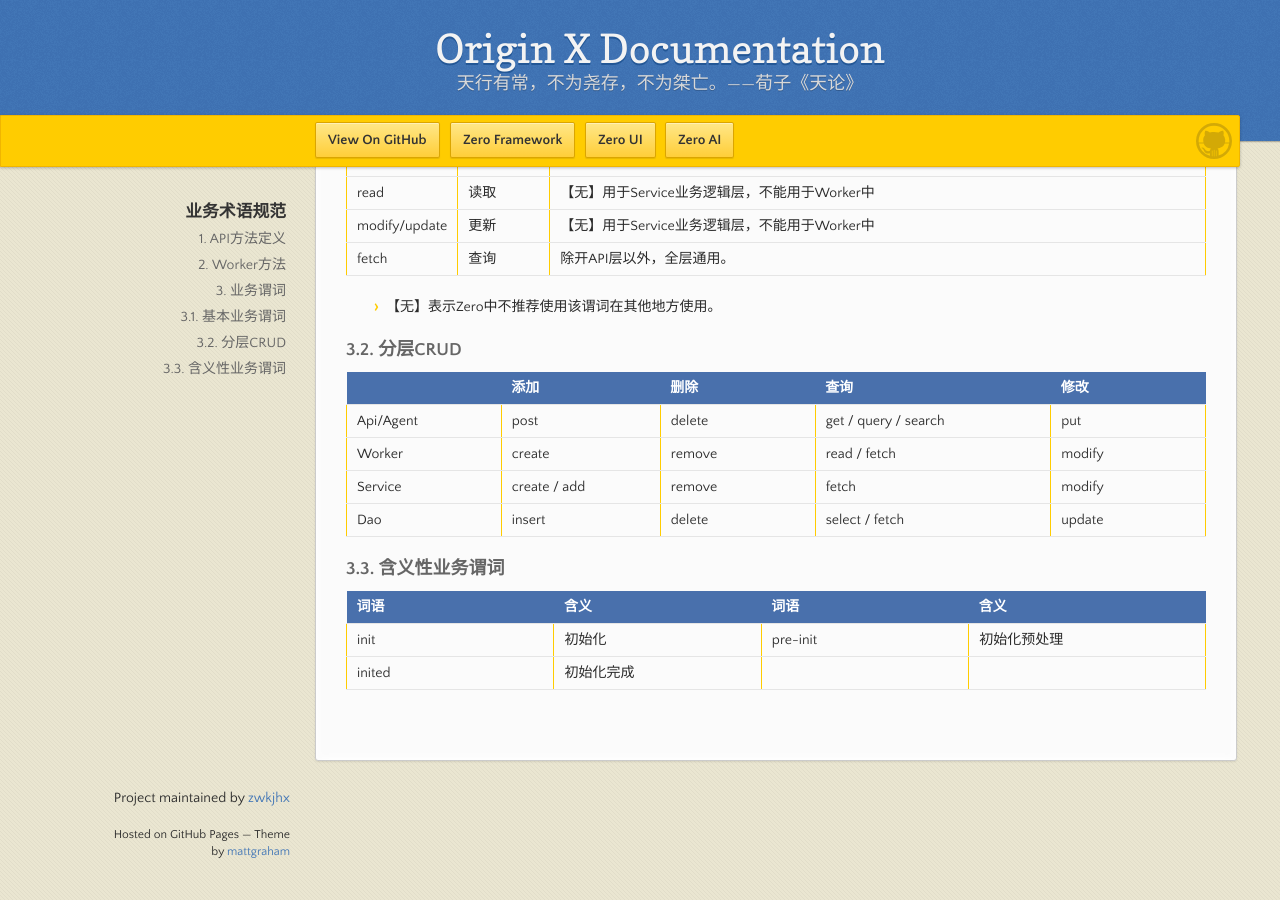
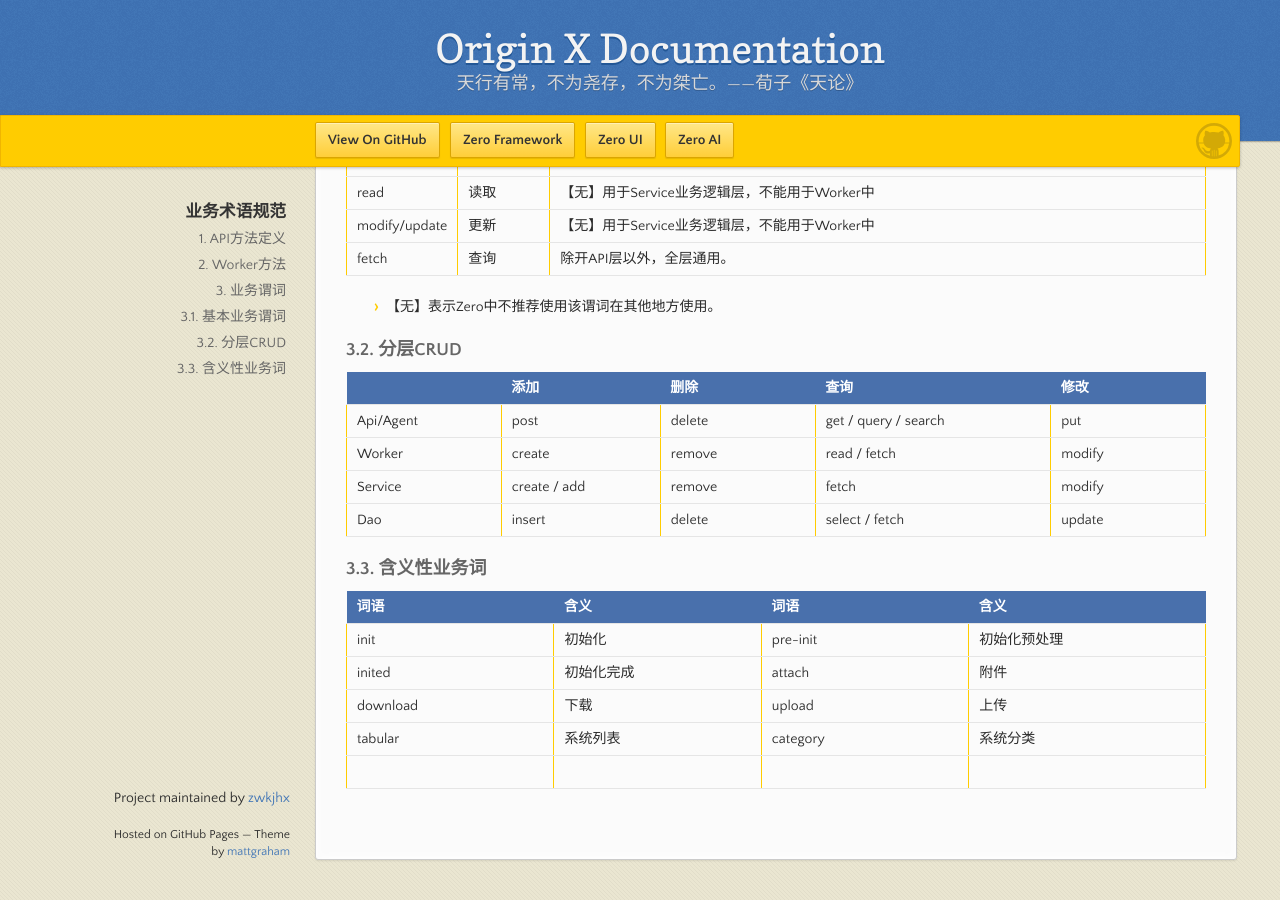
Before and after one commit to zwkjhx/ox-doc, a Jekyll site: the page built from specification/1-zerogui-fan/spc-003-ye-wu-zhu-yu-gui-fan.md, in a window 1280 px wide and 900 px high, scrolled down 1435 px. Built offline with Jekyll 4.4.1, drawn with Linux system fonts in a browser that asks for light colours; our own code applies the rules of GitHub Pages for plain Markdown files.

Commit message:
Updates specification/1-zerogui-fan/spc-003-ye-wu-zhu-yu-gui-fan.md
Auto commit by GitBook Editor

```diff
--- a/specification/1-zerogui-fan/spc-003-ye-wu-zhu-yu-gui-fan.md
+++ b/specification/1-zerogui-fan/spc-003-ye-wu-zhu-yu-gui-fan.md
@@ -67,9 +67,12 @@
 | Service | create / add | remove | fetch | modify |
 | Dao | insert | delete | select / fetch | update |
 
-### 3.3. 含义性业务谓词
+### 3.3. 含义性业务词
 
 | 词语 | 含义 | 词语 | 含义 |
 | :--- | :--- | :--- | :--- |
 | init | 初始化 | pre-init | 初始化预处理 |
-| inited | 初始化完成 |  |  |
+| inited | 初始化完成 | attach | 附件 |
+| download | 下载 | upload | 上传 |
+| tabular | 系统列表 | category | 系统分类 |
+|  |  |  |  |
```
